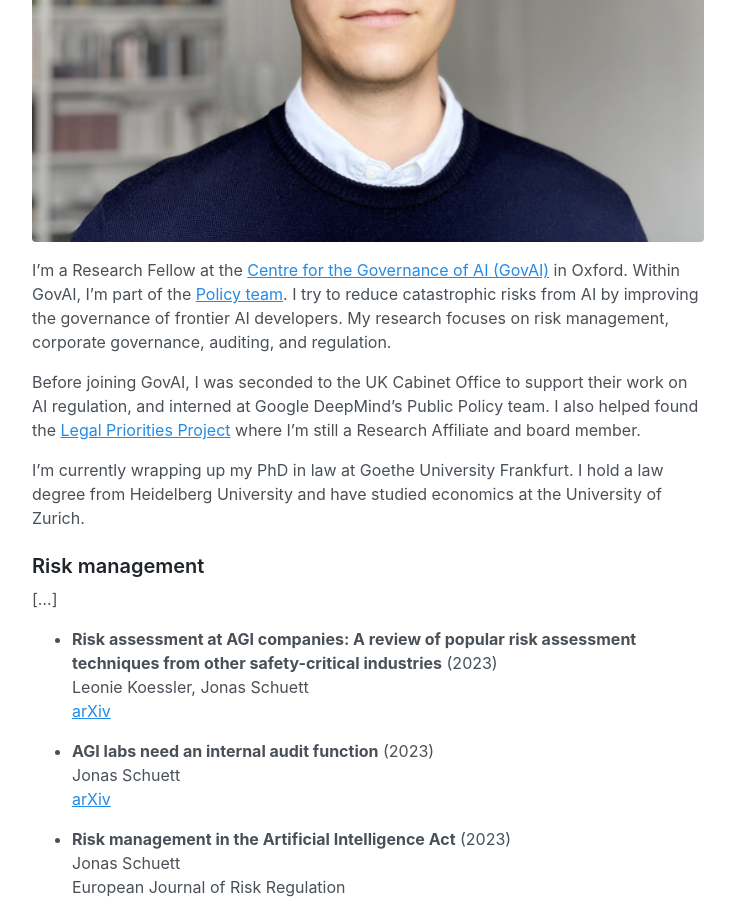
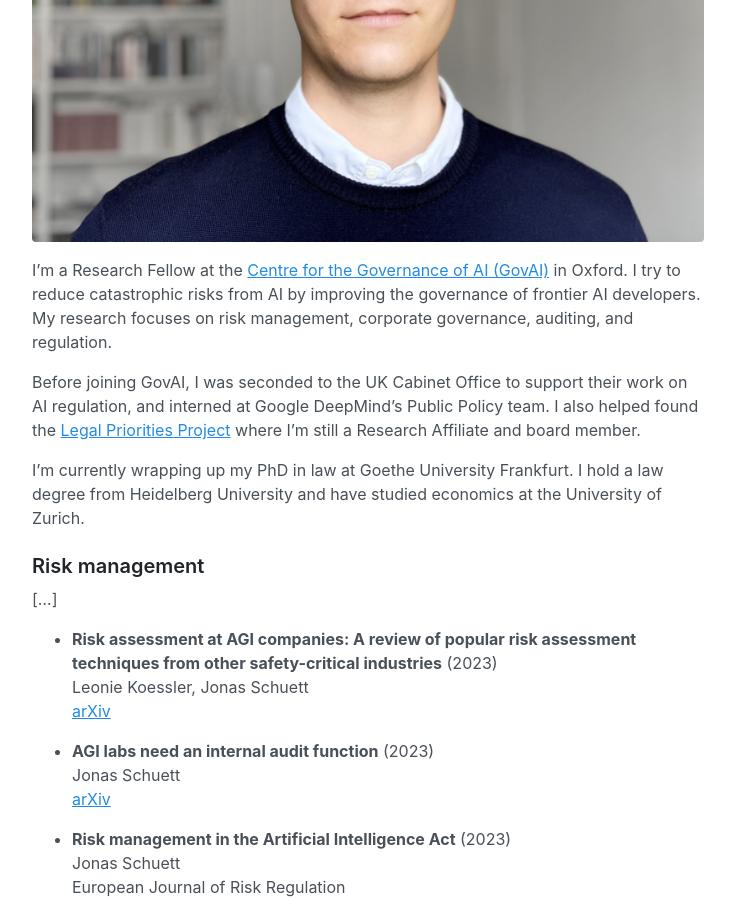
Before and after one commit to jonasschuett/jonasschuett.github.io, a Jekyll site: the page built from _posts/2020-04-04-introduction.md, in a window 1280 px wide and 900 px high, scrolled down 439 px. Shown: the whole window, without its empty margins (272-1007 px from the left). Built offline with Jekyll 4.4.1, drawn with Linux system fonts in a browser that asks for light colours.

Commit message:
Update 2020-04-04-introduction.md

```diff
--- a/_posts/2020-04-04-introduction.md
+++ b/_posts/2020-04-04-introduction.md
@@ -5,7 +5,7 @@ title: Hi, I'm Jonas!
 
 ![Jonas Schuett](/jonasschuett.jpg "Jonas Schuett")
 
-I'm a Research Fellow at the [Centre for the Governance of AI (GovAI)](https://www.governance.ai/) in Oxford. Within GovAI, I'm part of the [Policy team](https://www.governance.ai/post/announcing-the-govai-policy-team). I try to reduce catastrophic risks from AI by improving the governance of frontier AI developers. My research focuses on risk management, corporate governance, auditing, and regulation.
+I'm a Research Fellow at the [Centre for the Governance of AI (GovAI)](https://www.governance.ai/) in Oxford. I try to reduce catastrophic risks from AI by improving the governance of frontier AI developers. My research focuses on risk management, corporate governance, auditing, and regulation.
 
 Before joining GovAI, I was seconded to the UK Cabinet Office to support their work on AI regulation, and interned at Google DeepMind’s Public Policy team. I also helped found the [Legal Priorities Project](https://www.legalpriorities.org/) where I'm still a Research Affiliate and board member.
 
```
